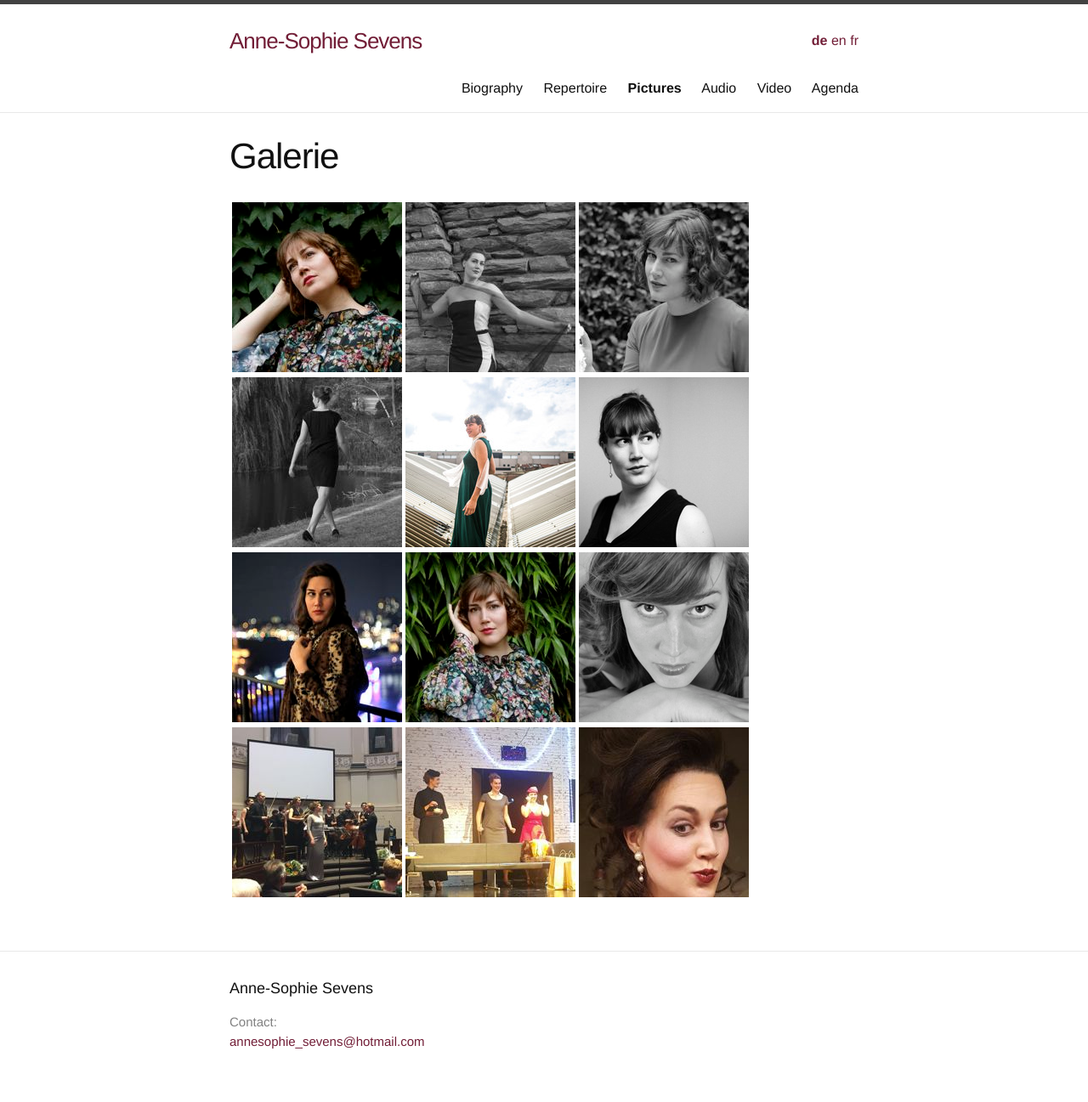
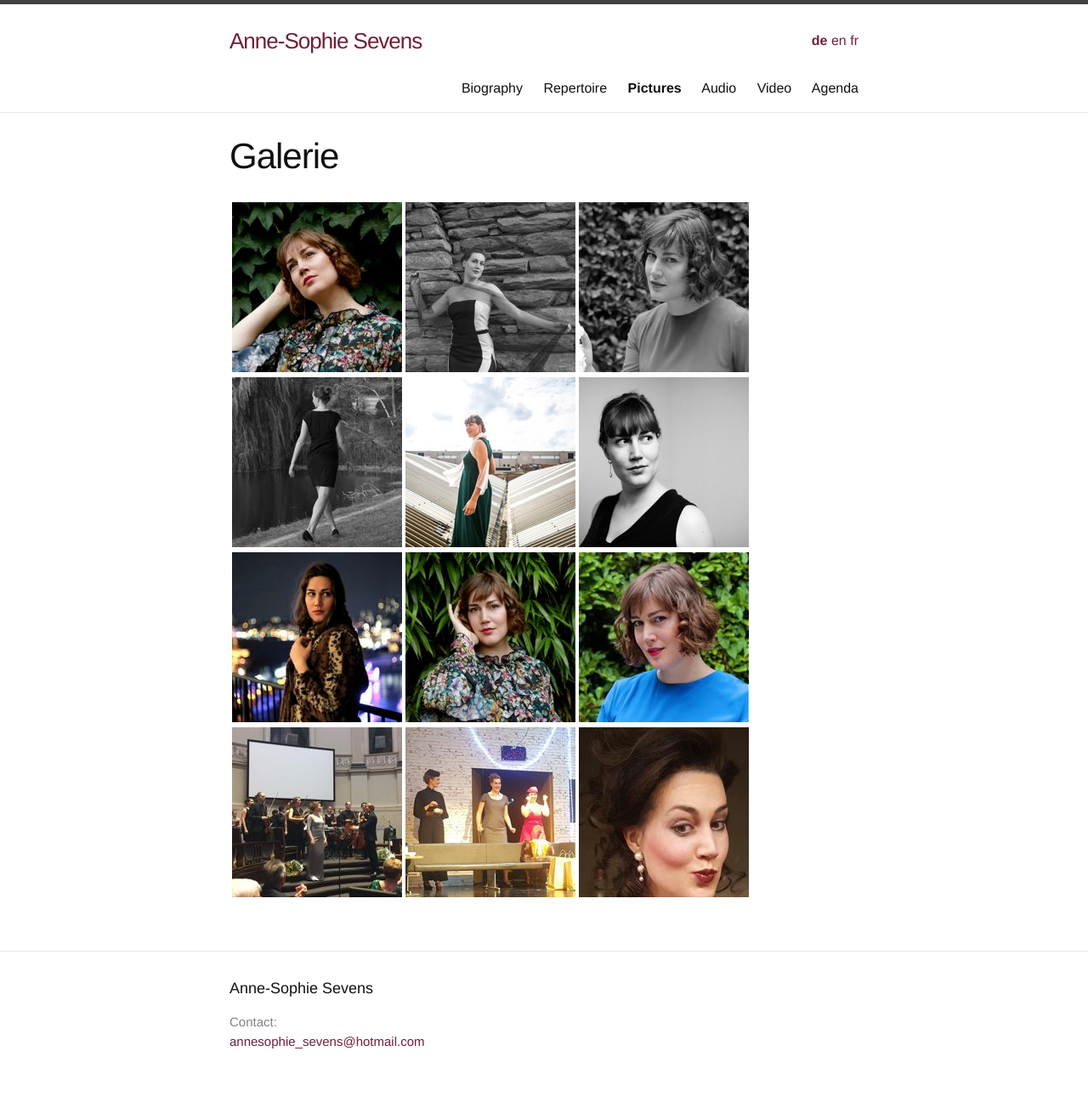
Before and after one commit to annesophie-sevens/annesophie-sevens.github.io, a Jekyll site: the page built from pictures-de.md, in a window 1280 px wide. Shown: the whole page at 85% size. Built offline with Jekyll 4.4.1, drawn with Linux system fonts in a browser that asks for light colours.

Commit message:
Update pictures-de.md

```diff
--- a/pictures-de.md
+++ b/pictures-de.md
@@ -10,6 +10,6 @@
 
 | <a href="/assets/LOOP.jpg"> ![]({{ site.baseurl }}/assets/LOOP 1.jpg) </a> | <a href="/assets/2.jpg"> ![]({{ site.baseurl }}/assets/2-thumbnail.jpg) </a> | <a href="/assets/6.jpg">![]({{ site.baseurl }}/assets/6-thumbnail.jpg) </a> |
 
-|  <a href="/assets/b2.jpg">  ![]({{ site.baseurl }}/assets/b2-thumbnail.jpg) </a> | <a href="/assets/HAND 1.JPG"> ![]({{ site.baseurl }}/assets/HAND.jpg) </a>|<a href="/assets/picture1.jpg"> ![]({{ site.baseurl }}/assets/picture1-thumbnail.jpg) </a>|
+|  <a href="/assets/b2.jpg">  ![]({{ site.baseurl }}/assets/b2-thumbnail.jpg) </a> | <a href="/assets/HAND 1.JPG"> ![]({{ site.baseurl }}/assets/HAND.jpg) </a>|<a href="/assets/25.jpg"> ![]({{ site.baseurl }}/assets/25_thumbnail.jpg) </a>|
 
 | <a href="/assets/aad.jpg"> ![]({{ site.baseurl }}/assets/aad-thumbnail.jpg) </a> | <a href="/assets/a15.jpg"> ![]({{ site.baseurl }}/assets/a15-thumbnail.jpg) </a> | <a href="/assets/110.jpg">  ![]({{ site.baseurl }}/assets/110-thumbnail.jpg) </a> |
```
